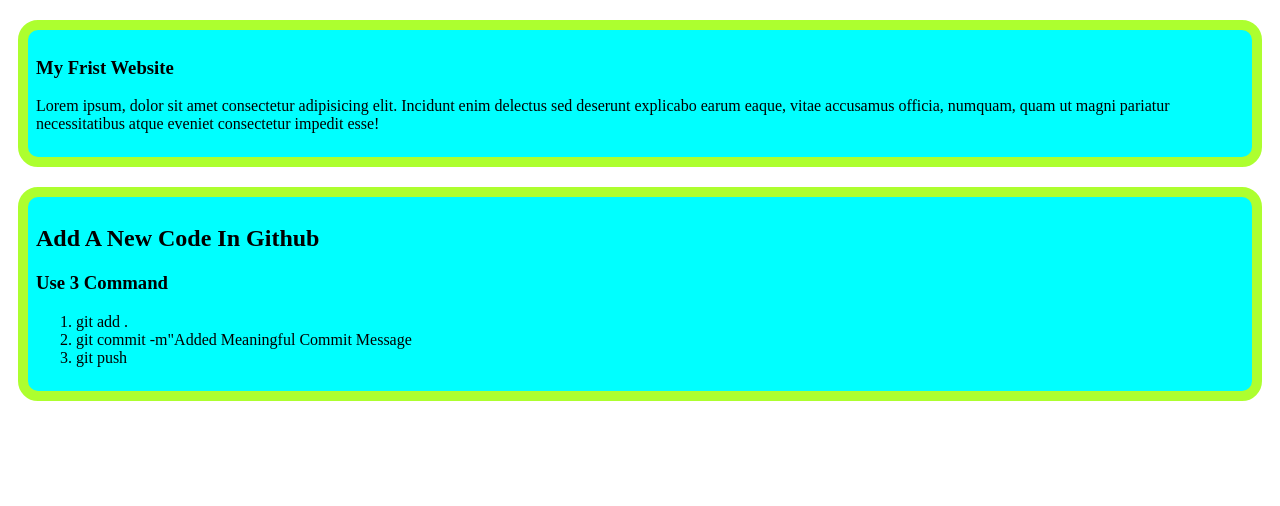
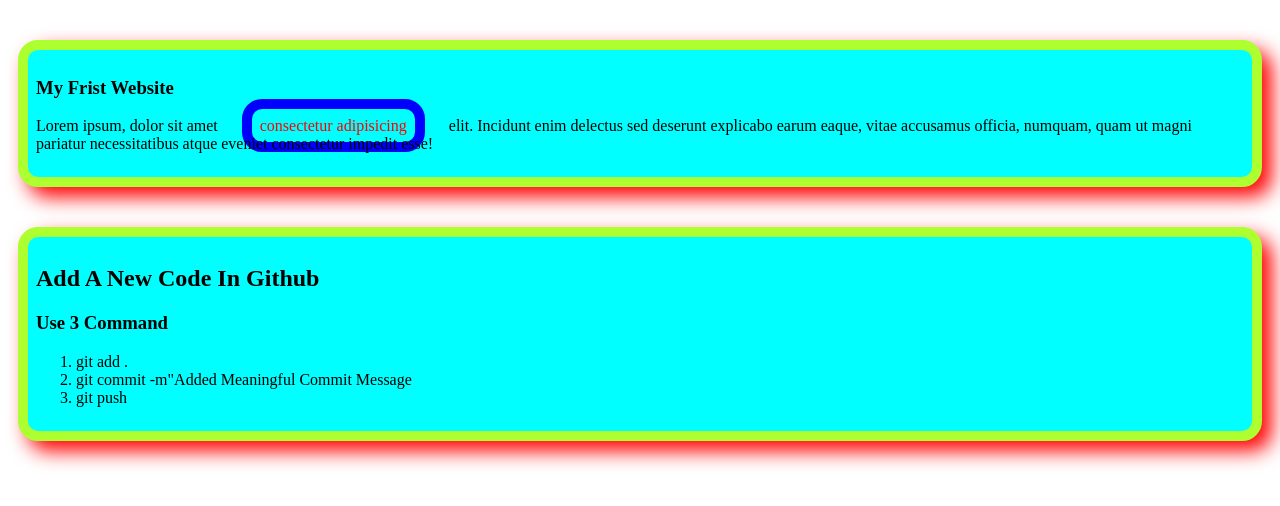
Before and after one commit to Redoy-Dash/my-1st-github-repo, a plain HTML site: page index.html in a window 1280 px wide. Drawn offline with Linux system fonts and the light colour scheme.

Commit message:
added few style

```diff
--- a/blog.css
+++ b/blog.css
@@ -1,8 +1,17 @@
 div{
     background-color: aqua;
     border-radius: 20px;
-    box-shadow: 12px;
-    margin: 20px 10px;
+    box-shadow: 10px 10px 20px red;
+    margin: 40px 10px;
     padding: 8px;
     border: 10px solid greenyellow;
 }
+.sp{
+    color: red;
+    border-radius: 20px;
+    margin: 15px 20px;
+    padding: 8px;
+    border: 10px solid blue;
+
+
+}
--- a/index.html
+++ b/index.html
@@ -9,7 +9,7 @@
 <body>
     <div>
         <h3>My Frist Website</h3>
-        <p>Lorem ipsum, dolor sit amet consectetur adipisicing elit. Incidunt enim delectus sed deserunt explicabo earum eaque, vitae accusamus officia, numquam, quam ut magni pariatur necessitatibus atque eveniet consectetur impedit esse!</p>
+        <p>Lorem ipsum, dolor sit amet <span class="sp">consectetur adipisicing</span> elit. Incidunt enim delectus sed deserunt explicabo earum eaque, vitae accusamus officia, numquam, quam ut magni pariatur necessitatibus atque eveniet consectetur impedit esse!</p>
     </div>
     <div>
         <h2>Add A New Code In Github</h2>
```
